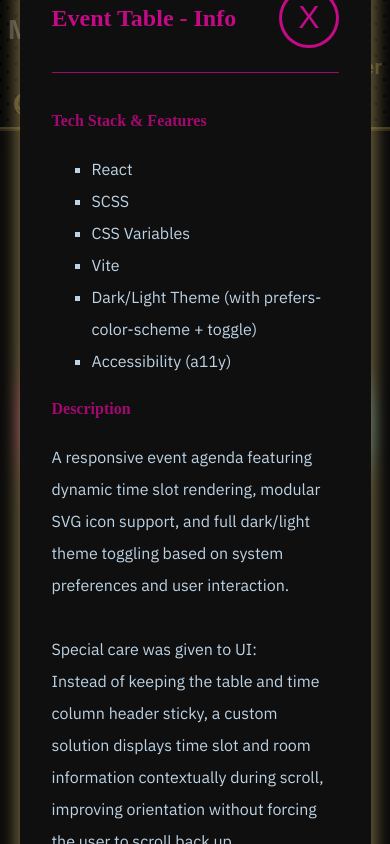
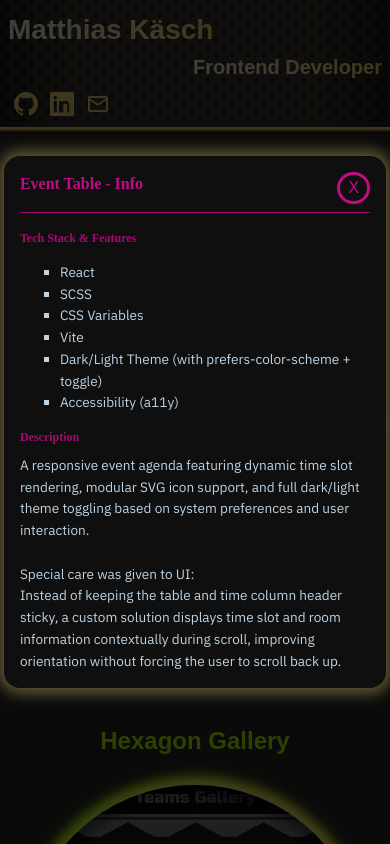
Before and after one commit to MatthiasKaesch/landingpage, a React (Vite) app: page / in a window 390 px wide. Both pictures are taken after a click on the button 54 px from the left and 597 px from the top of the page. Shown: the top 844 px of the page. Built offline with nearby package versions, Linux system fonts and the light colour scheme; a web font is replaced by a local one.

Commit message:
add proper mobile styling for modals

```diff
--- a/src/components/InfoModal/InfoModal.css
+++ b/src/components/InfoModal/InfoModal.css
@@ -11,38 +11,55 @@
 .modal {
   position: relative;
   overflow: hidden;
-  width: 90%;
-  max-width: 700px;
-  padding: 2rem;
+  width: 98%;
+  padding: 1rem;
   border-radius: 1rem;
   outline: none;
   font-family: IBM Plex Sans;
+  font-size: 0.85rem;
   color: rgb(189, 211, 228);
   background: rgb(15, 15, 15);
   box-shadow: 0 0 15px 5px rgba(248, 221, 131, 0.4);
   animation: portalOpen 0.4s ease-out;
+
+  @media (min-width: 768px) {
+    width: 90%;
+    max-width: 700px;
+    padding: 2rem;
+    font-size: 1rem;
+  }
 }
 
 .modal-header {
   display: flex;
   justify-content: space-between;
-  padding-bottom: 1.5rem;
-  margin-bottom: 2rem;
+  padding-bottom: 0.5rem;
+  margin-bottom: 1rem;
   border-bottom: 1px solid var(--portalColor1);
   filter: brightness(1.2);
+
+  @media (min-width: 768px) {
+    padding-bottom: 1.5rem;
+    margin-bottom: 2rem;
+  }
 }
 
 .modal-title {
   font-family: Boldonse;
-  font-size: 1.5rem;
-  line-height: 2.5;
+  font-size: 1rem;
+  line-height: 1.5;
   color: var(--portalColor1);
   filter: brightness(1.2);
+
+  @media (min-width: 768px) {
+    font-size: 1.5rem;
+    line-height: 2.5;
+  }
 }
 
 .modal-close-button {
-  padding: 1rem;
-  font-size: 2rem;
+  padding: 0.5rem;
+  font-size: 1rem;
   line-height: 0.6;
   aspect-ratio: 1/1;
   color: var(--portalColor1);
@@ -51,13 +68,22 @@
   border-radius: 50%;
   cursor: pointer;
   filter: brightness(1.2);
+
+  @media (min-width: 768px) {
+    padding: 1rem;
+    font-size: 2rem;
+  }
 }
 
 .modal-section-title {
   font-family: Boldonse;
-  font-size: 1rem;
+  font-size: 0.75rem;
   color: var(--portalColor1);
   filter: brightness(1.2);
+
+  @media (min-width: 768px) {
+    font-size: 1rem;
+  }
 }
 
 .modal-tech-stack {
@@ -65,13 +91,20 @@
 }
 
 .modal p {
-  margin-top: 1rem;
+  margin-top: 0.5rem;
+  @media (min-width: 768px) {
+    margin-top: 1rem;
+  }
 }
 
 .modal li,
 .modal p,
 .modal-section-title {
-  line-height: 2;
+  line-height: 1.6;
+
+  @media (min-width: 768px) {
+    line-height: 2;
+  }
 }
 
 .modal code {
```
